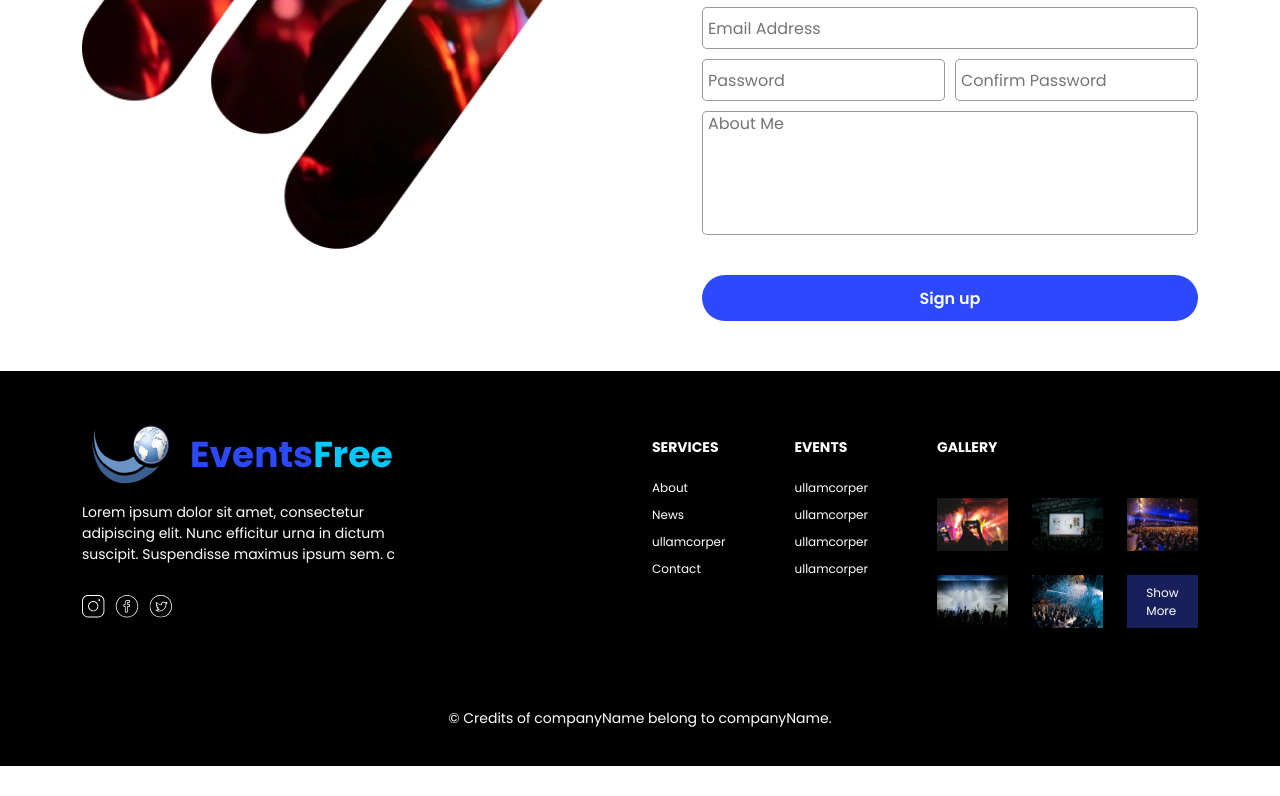
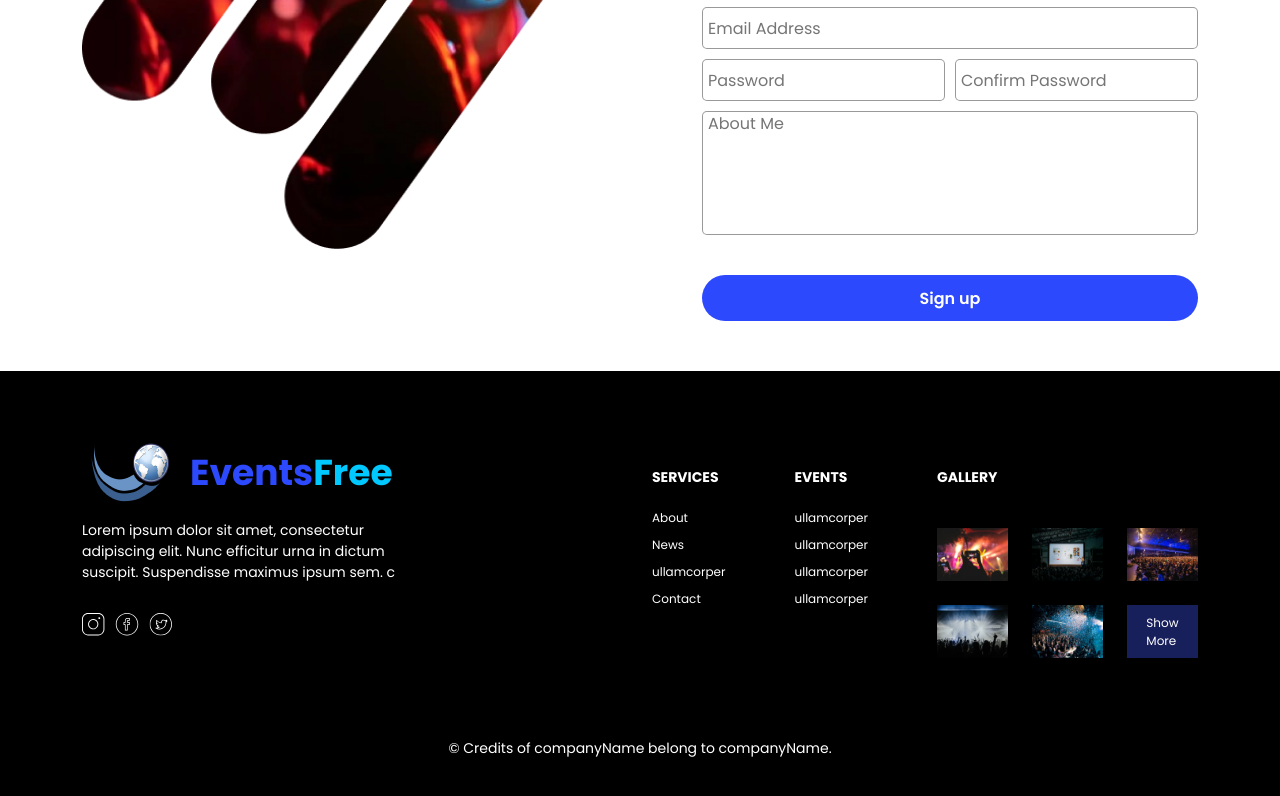
Before and after one commit to vikas-jakhar/EventsFree, a plain HTML site: page index.html in a window 1280 px wide. Shown: the part 2837-3633 px from the top of the page. Before the commit the page ends 3603 px from the top, so only its background shows below. Drawn offline with Linux system fonts and the light colour scheme.

Commit message:
updataed the sir mistakes

```diff
--- a/assets/css/style.css
+++ b/assets/css/style.css
@@ -606,7 +606,9 @@
 .height-108 {
     min-height: 108px;
 }
-
+.pd-top-30 {
+    padding-top: 30px;
+}
 .justiy-end {
     justify-content: end;
 }
--- a/index.html
+++ b/index.html
@@ -372,9 +372,8 @@
     </section>
     <section class="sctn-5">
         <div class="container">
-            <div class="row pd-top-50 pd-bottom-50">
+            <div class="row pd-top-50 pd-bottom-50 align-center">
                 <div class="col-12 col-sm-12 col-lg-6">
-                    <div>
                     <div class="d-flex gap-10 align-center">
                         <img src="./assets/image/logo.png" alt="img" class="wv-22">
                         <a href="" class="heading">Events<span>Free</span></a>
@@ -431,9 +430,8 @@
                         </a>
                     </div>
                 </div>
-                </div>
                 <div class="col-12 col-sm-12 col-lg-6">
-                    <div class="row">
+                    <div class="row pd-top-30">
                         <div class="col-6 col-sm-6 col-md-3">
                             <div class="d-flex flex-dir">
                                 <p class="number-1 size-14">SERVICES</p>
```
Lines whose indentation alone changed are shown as unchanged.
